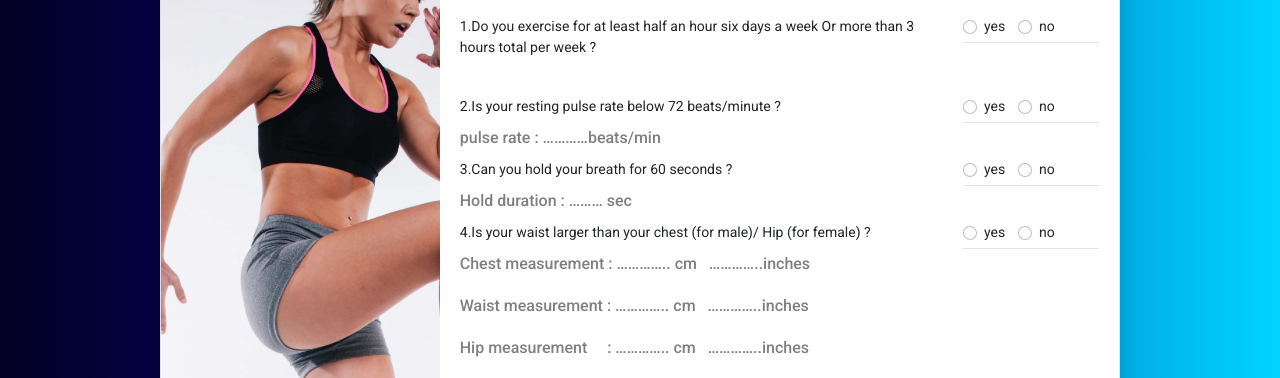
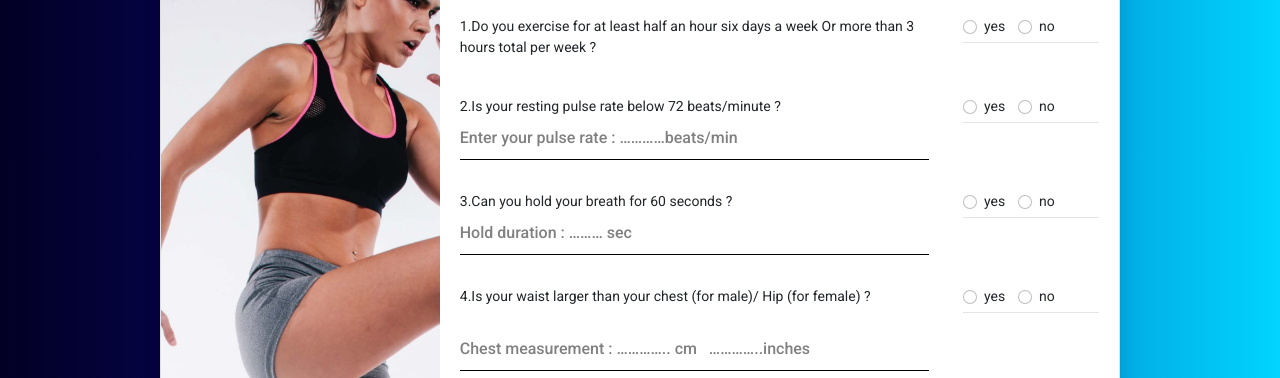
Before and after one commit to sohailnavaz/yemo, a plain HTML site: page Exercise.html in a window 1280 px wide. Shown: the part 351-729 px from the top of the page. Drawn offline with nearby package versions, Linux system fonts and the light colour scheme.

Commit message:
placeholder

```diff
--- a/Exercise.html
+++ b/Exercise.html
@@ -80,8 +80,38 @@
                         <div class="row row-space">
                             <div class="col-2">
                                 <p>2.Is your resting pulse rate below 72 beats/minute ?</p>
-                                <input class="input--style-2" type="number" placeholder="pulse rate : …………beats/min "
-                                    name="name">
+                                <input class="input--style-2" type="number" placeholder="Enter your pulse rate : …………beats/min "
+                                    name="name" style="border-bottom: black 0.5px solid;">
+<br>
+                            </div>
+
+                            <div class="col-2">
+                                <div class="input-group">
+                                    <div class="form-check">
+                                        <input class="form-check-input" type="radio" name="flexRadioDefault"
+                                            id="flexRadioDefault1">
+                                        <label class="form-check-label" for="flexRadioDefault1">
+                                            yes
+                                        </label>
+                                    </div>
+                                    &nbsp;&nbsp;&nbsp;&nbsp;
+                                    <div class="form-check">
+                                        <input class="form-check-input" type="radio" name="flexRadioDefault"
+                                            id="flexRadioDefault2" checked>
+                                        <label class="form-check-label" for="flexRadioDefault2">
+                                            no
+                                        </label>
+                                    </div>
+                                </div>
+                            </div>
+                        </div>
+<br>
+                        <!-- breath  -->
+                        <div class="row row-space">
+                            <div class="col-2">
+                                <p>3.Can you hold your breath for 60 seconds ?</p>
+                                <input class="input--style-2" type="number" placeholder="Hold duration : ……… sec"
+                                    name="name" style="border-bottom: black 0.5px solid;"><br>
 
                             </div>
 
@@ -105,37 +135,7 @@
                                 </div>
                             </div>
                         </div>
-
-                        <!-- breath  -->
-                        <div class="row row-space">
-                            <div class="col-2">
-                                <p>3.Can you hold your breath for 60 seconds ?</p>
-                                <input class="input--style-2" type="number" placeholder="Hold duration : ……… sec"
-                                    name="name">
-
-                            </div>
-
-                            <div class="col-2">
-                                <div class="input-group">
-                                    <div class="form-check">
-                                        <input class="form-check-input" type="radio" name="flexRadioDefault"
-                                            id="flexRadioDefault1">
-                                        <label class="form-check-label" for="flexRadioDefault1">
-                                            yes
-                                        </label>
-                                    </div>
-                                    &nbsp;&nbsp;&nbsp;&nbsp;
-                                    <div class="form-check">
-                                        <input class="form-check-input" type="radio" name="flexRadioDefault"
-                                            id="flexRadioDefault2" checked>
-                                        <label class="form-check-label" for="flexRadioDefault2">
-                                            no
-                                        </label>
-                                    </div>
-                                </div>
-                            </div>
-                        </div>
-
+<br>
                         <!-- chest  -->
                         <div class="row row-space">
                             <div class="col-2">
@@ -145,12 +145,13 @@
                                     Hip (for female) ?
 
                                 </p>
+                                <br>
                                 <input class="input--style-2" type="number"
-                                    placeholder="Chest measurement : ………….. cm   …………..inches" name="name">
+                                    placeholder="Chest measurement : ………….. cm   …………..inches" name="name" style="border-bottom: black 0.5px solid;">
                                 <input class="input--style-2" type="number"
-                                    placeholder="Waist measurement : ………….. cm   …………..inches" name="name">
+                                    placeholder="Waist measurement : ………….. cm   …………..inches" name="name" style="border-bottom: black 0.5px solid;">
                                 <input class="input--style-2" type="number"
-                                    placeholder="Hip measurement     : ………….. cm   …………..inches" name="name">
+                                    placeholder="Hip measurement     : ………….. cm   …………..inches" name="name" style="border-bottom: black 0.5px solid;">
 
                             </div>
 
--- a/css/main.css
+++ b/css/main.css
@@ -337,6 +337,7 @@ input {
   color: #666;
   font-size: 16px;
   font-weight: 500;
+  margin-bottom: 10px;
 }
 
 .input--style-2::-webkit-input-placeholder {
```
